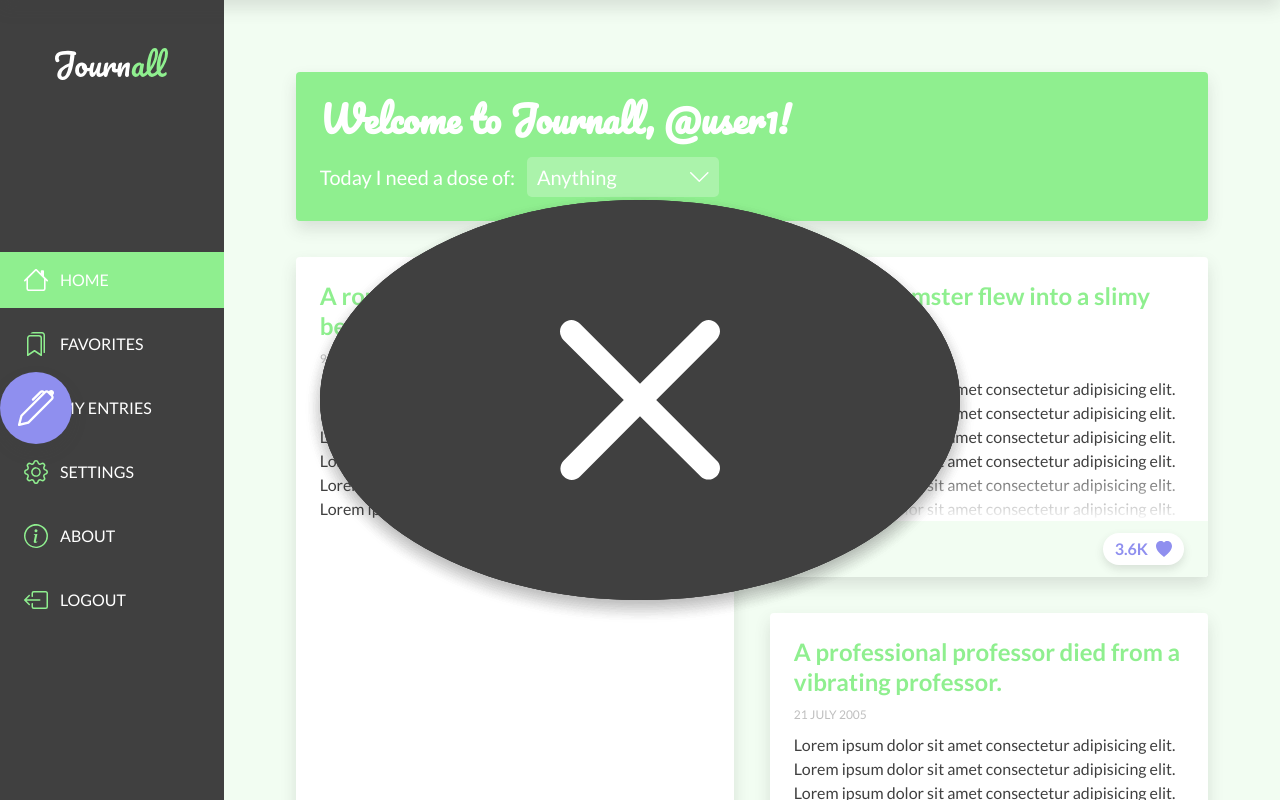
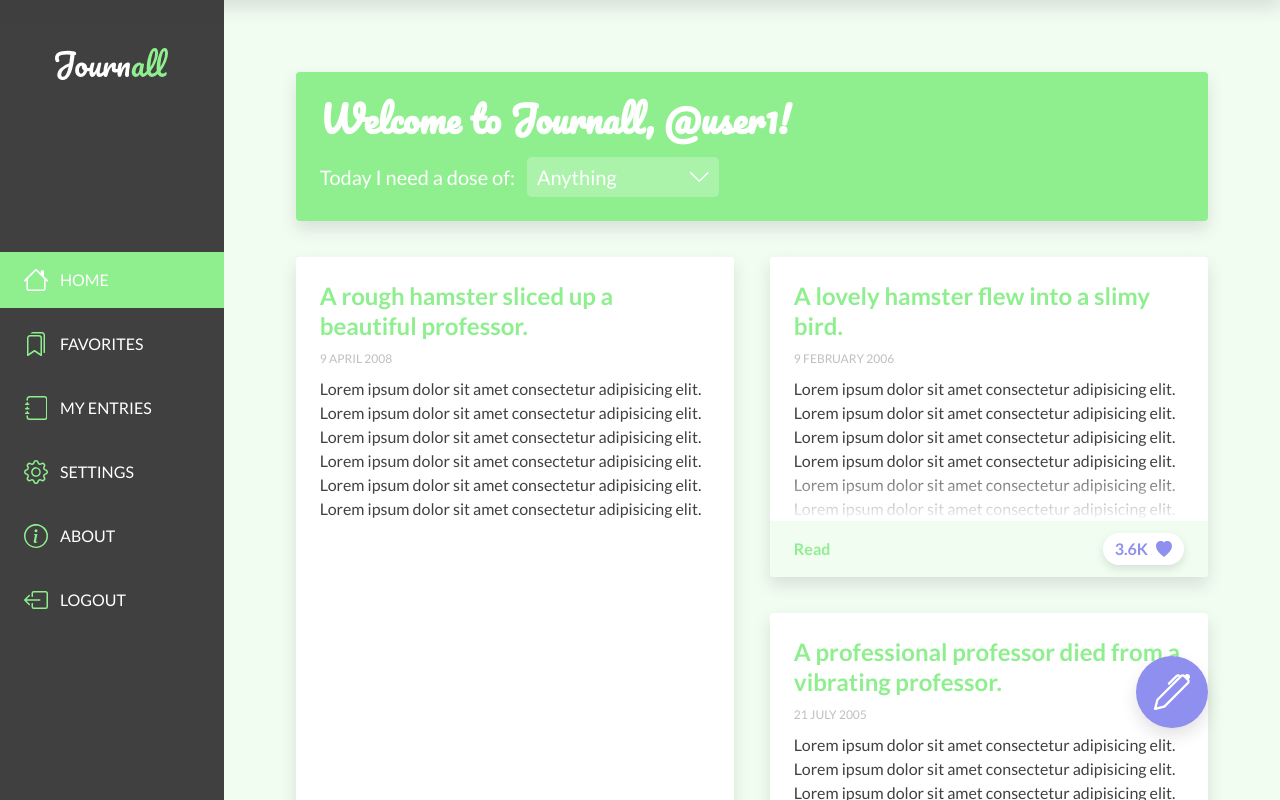
Before and after one commit to daniel-g-p/journall-app, a Vue app: page / in a window 1280 px wide. Built offline with nearby package versions, Linux system fonts and the light colour scheme.

Commit message:
fix button positioning bug

```diff
--- a/src/components/newEntry.vue
+++ b/src/components/newEntry.vue
@@ -1,6 +1,25 @@
 <template>
    <section class="entry" v-bind:class="stateClass" ref="entry">
       <div class="entry__canvas">
+         <div class="confirm-discard">
+            <p class="confirm-discard__text"></p>
+            <div class="confirm-discard__buttons">
+               <button
+                  class="
+                     confirm-discard__button confirm-discard__button--outline
+                  "
+               >
+                  Discard
+               </button>
+               <button
+                  class="
+                     confirm-discard__button confirm-discard__button--outline
+                  "
+               >
+                  Cancel
+               </button>
+            </div>
+         </div>
          <h1 class="entry__heading">
             The stage is yours, unleash your creativity!
          </h1>
@@ -26,7 +45,6 @@
          v-bind:style="circleStyle"
       ></div>
       <new-entry-button
-         class="entry__button"
          v-on:toggle-canvas="activateCanvas"
          v-on:post-entry="post"
          v-on:save-draft="save"
@@ -104,12 +122,42 @@ export default {
          if (this.inputsValid) {
             this.postEntry(this.title, this.content);
             this.delayClearInputs();
+            this.emitAlert(
+               "Congrats, Your new entry has been posted! You can still make changes to it under 'My Entries'.",
+               "success"
+            );
+         } else if (this.title) {
+            this.saveDraft(this.title, this.content);
+            this.emitAlert(
+               "Oops, Looks like your new entry was missing its content. No worries, it's saved as a draft under 'My Entries' for you to finish it off!",
+               "success"
+            );
+         } else if (this.content) {
+            this.saveDraft(this.title, this.content);
+            this.emitAlert(
+               "Oops, Looks like your new entry was missing a title. No worries, it's saved as a draft under 'My Entries' for you to finish it off!",
+               "success"
+            );
+         } else {
+            this.emitAlert(
+               "Please add at least a title or some content to save your entry as a draft.",
+               "error"
+            );
          }
       },
       save() {
-         if (this.inputsValid) {
+         if (this.inputsValid || this.title || this.text) {
             this.saveDraft(this.title, this.content);
             this.delayClearInputs();
+            this.emitAlert(
+               "Your new entry has been saved to your drafts under 'My Entries'. Get some rest and pick it back up later!",
+               "success"
+            );
+         } else {
+            this.emitAlert(
+               "Please add at least a title or some content to save your entry as a draft.",
+               "error"
+            );
          }
       },
       discard() {
@@ -149,29 +197,6 @@ export default {
          transition: opacity 0.25s ease 0.5s, transform 0.25s ease 0.5s;
          transform: translateX(0);
          opacity: 1;
-      }
-   }
-   &__button {
-      position: fixed;
-      z-index: 200;
-      bottom: 1rem;
-      right: 1rem;
-      pointer-events: all;
-      @include responsive($screen-mobile-m) {
-         bottom: 1.5rem;
-         right: 1.5rem;
-      }
-      @include responsive($screen-tablet-s) {
-         bottom: 2.25rem;
-         right: 2.25rem;
-      }
-      @include responsive($screen-tablet-l) {
-         bottom: 3rem;
-         right: 3rem;
-      }
-      @include responsive($screen-desktop-m) {
-         bottom: 4.5rem;
-         right: 4.5rem;
       }
    }
    &__canvas {
@@ -238,4 +263,11 @@ export default {
       }
    }
 }
+
+.confirm-discard {
+   position: absolute;
+   width: 100%;
+   max-width: 24rem;
+   background-color: $color-purple;
+}
 </style>
--- a/src/components/newEntryButton.vue
+++ b/src/components/newEntryButton.vue
@@ -71,14 +71,9 @@ export default {
       },
       postEntry() {
          this.toggleState();
-         this.emitAlert(
-            "Your new entry has been posted, you can view and edit it under 'My Entries'",
-            "success"
-         );
          this.$emit("post-entry");
       },
       saveDraft() {
-         this.emitAlert("Saved to drafts", "success");
          this.toggleState();
          this.$emit("save-draft");
       },
@@ -96,6 +91,27 @@ export default {
 .buttons {
    width: 4.5rem;
    height: 4.5rem;
+   position: fixed;
+   z-index: 200;
+   bottom: 1rem;
+   right: 1rem;
+   pointer-events: all;
+   @include responsive($screen-mobile-m) {
+      bottom: 1.5rem;
+      right: 1.5rem;
+   }
+   @include responsive($screen-tablet-s) {
+      bottom: 2.25rem;
+      right: 2.25rem;
+   }
+   @include responsive($screen-tablet-l) {
+      bottom: 3rem;
+      right: 3rem;
+   }
+   @include responsive($screen-desktop-m) {
+      bottom: 4.5rem;
+      right: 4.5rem;
+   }
    &__main,
    &__secondary {
       border-radius: 50%;
```
